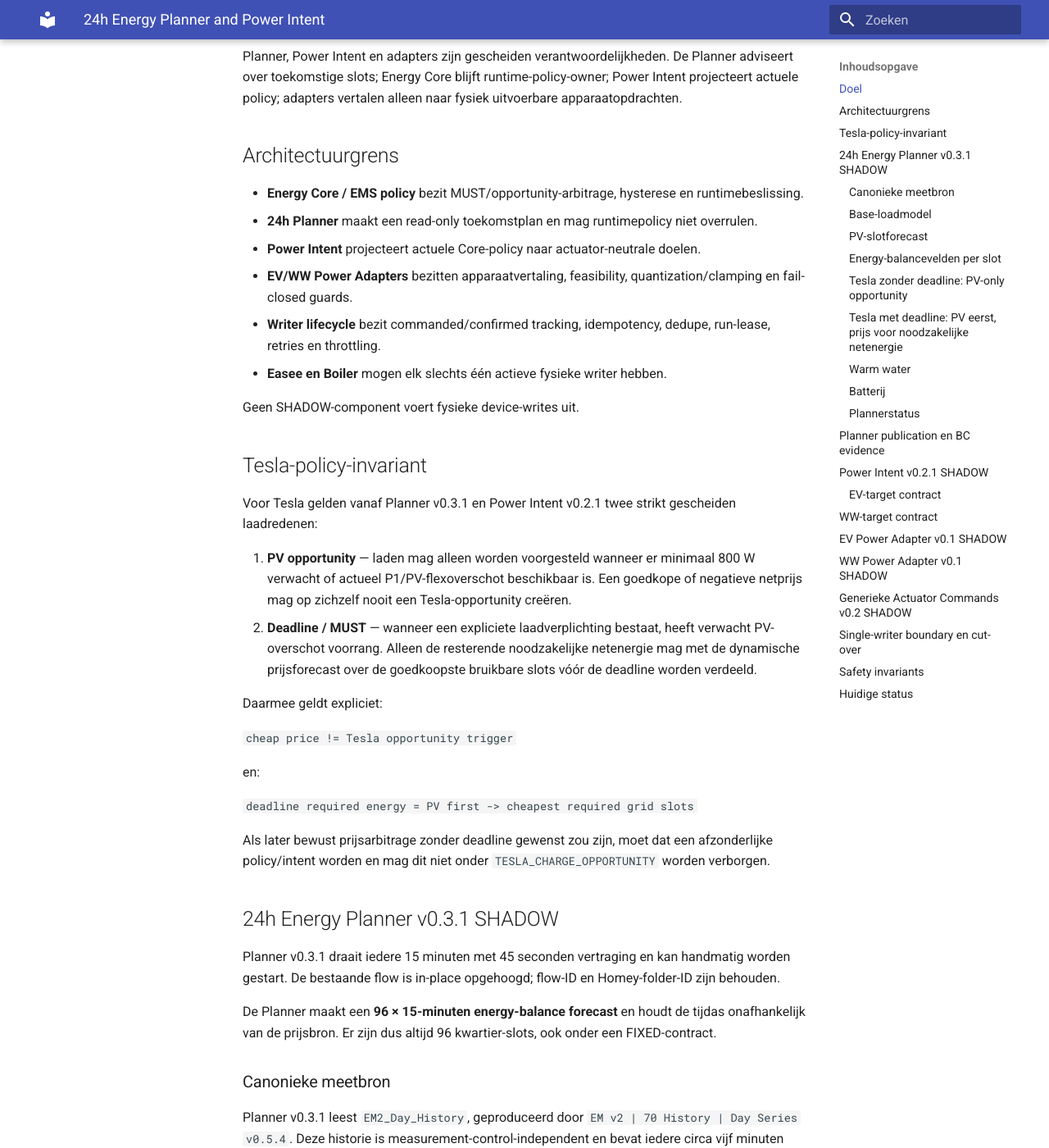
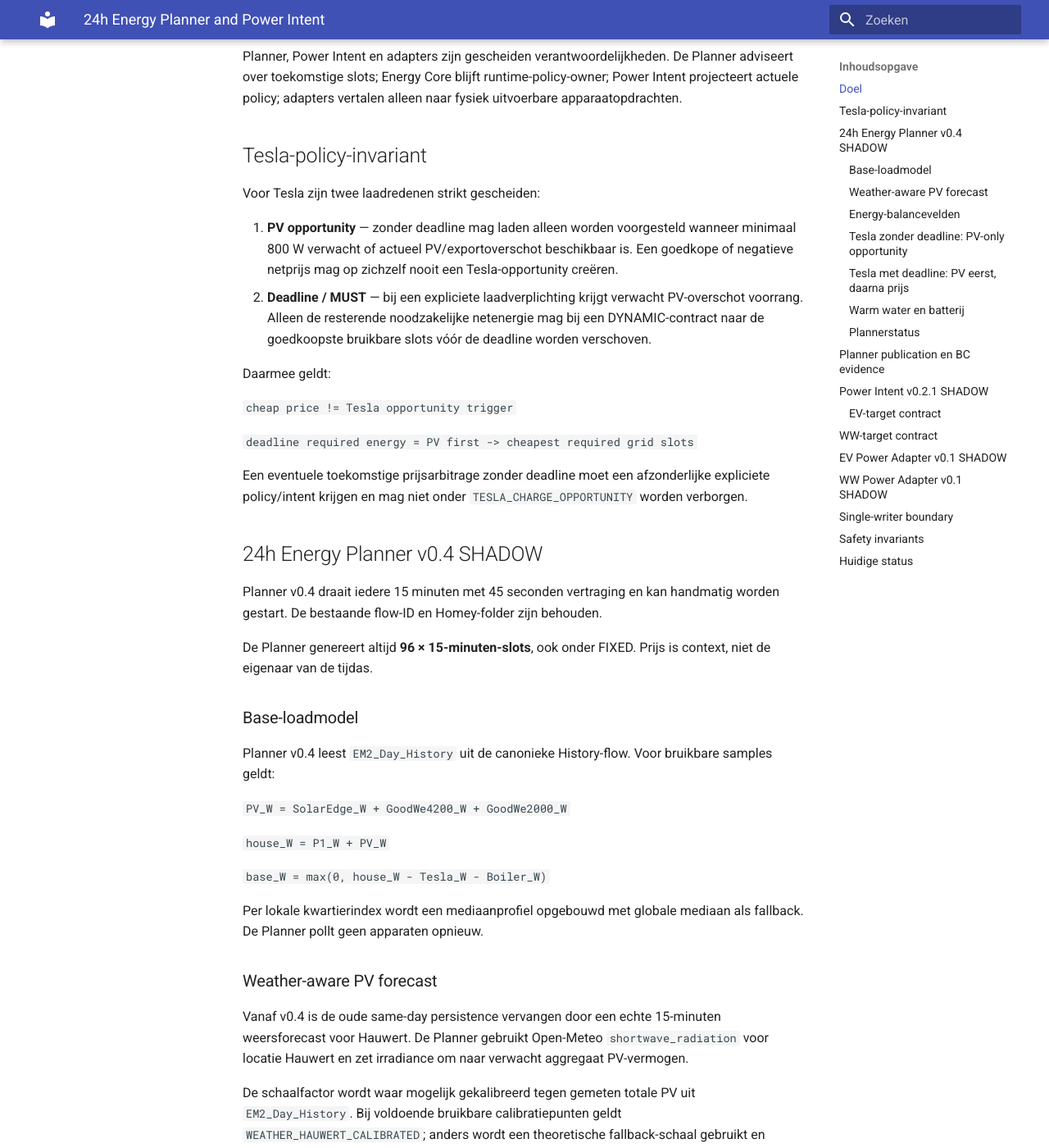
Before and after one commit to OnsKasteeltje/homey-energy-manual, an MkDocs documentation site: the page built from docs/software-architecture/components/planner-power-intent.md, in a window 1280 px wide and 1400 px high, scrolled down 399 px. Shown: the whole window at 82% size. Built offline with MkDocs 1.6.1 and Material for MkDocs 9.7.7, drawn with Linux system fonts in a browser that asks for light colours; some of the changed text lies outside the part shown.

Commit message:
docs: align Planner policy documentation with live v0.4

```diff
--- a/docs/software-architecture/components/planner-power-intent.md
+++ b/docs/software-architecture/components/planner-power-intent.md
@@ -5,7 +5,7 @@
 architecture_status: implemented-shadow
 last_verified: 2026-08-26
 sources:
-  - Homey Advanced Flow: EM v2 | 45 Planner | 24h Energy Plan v0.3.1 SHADOW
+  - Homey Advanced Flow: EM v2 | 45 Planner | 24h Energy Plan v0.4 SHADOW
   - Homey Advanced Flow: EM v2 | 46 Publish | Planner Shadow v0.1
   - Homey Advanced Flow: EM v2 | 20 Power Intent | P1 v0.2.1 SHADOW
   - Homey Advanced Flow: EM v2 | 60 Adapter | EV Power v0.1 SHADOW
@@ -19,131 +19,111 @@
 
 ## Doel
 
-Deze laag vertaalt de beschikbare energiecontext naar een 24-uurs SHADOW-plan en projecteert de actuele EMS-policy via Power Intent naar actuator-neutrale doelen. De kernarchitectuur is:
+Deze laag vertaalt meetdata, contractcontext en forecastdata naar een 24-uurs SHADOW-plan en projecteert de actuele EMS-policy via Power Intent naar actuator-neutrale doelen.
 
-`Measurements + contract context -> 24h Planner SHADOW -> advisory plan`
+`Measurements + forecasts + contract context -> 24h Planner SHADOW -> advisory plan`
 
 `EMS policy -> Power Intent -> EV_target_W / WW target -> EV/WW Power Adapter -> writer lifecycle -> Easee/Boiler`
 
 Planner, Power Intent en adapters zijn gescheiden verantwoordelijkheden. De Planner adviseert over toekomstige slots; Energy Core blijft runtime-policy-owner; Power Intent projecteert actuele policy; adapters vertalen alleen naar fysiek uitvoerbare apparaatopdrachten.
 
-## Architectuurgrens
-
-- **Energy Core / EMS policy** bezit MUST/opportunity-arbitrage, hysterese en runtimebeslissing.
-- **24h Planner** maakt een read-only toekomstplan en mag runtimepolicy niet overrulen.
-- **Power Intent** projecteert actuele Core-policy naar actuator-neutrale doelen.
-- **EV/WW Power Adapters** bezitten apparaatvertaling, feasibility, quantization/clamping en fail-closed guards.
-- **Writer lifecycle** bezit commanded/confirmed tracking, idempotency, dedupe, run-lease, retries en throttling.
-- **Easee en Boiler** mogen elk slechts één actieve fysieke writer hebben.
-
-Geen SHADOW-component voert fysieke device-writes uit.
-
 ## Tesla-policy-invariant
 
-Voor Tesla gelden vanaf Planner v0.3.1 en Power Intent v0.2.1 twee strikt gescheiden laadredenen:
+Voor Tesla zijn twee laadredenen strikt gescheiden:
 
-1. **PV opportunity** — laden mag alleen worden voorgesteld wanneer er minimaal 800 W verwacht of actueel P1/PV-flexoverschot beschikbaar is. Een goedkope of negatieve netprijs mag op zichzelf nooit een Tesla-opportunity creëren.
-2. **Deadline / MUST** — wanneer een expliciete laadverplichting bestaat, heeft verwacht PV-overschot voorrang. Alleen de resterende noodzakelijke netenergie mag met de dynamische prijsforecast over de goedkoopste bruikbare slots vóór de deadline worden verdeeld.
+1. **PV opportunity** — zonder deadline mag laden alleen worden voorgesteld wanneer minimaal 800 W verwacht of actueel PV/exportoverschot beschikbaar is. Een goedkope of negatieve netprijs mag op zichzelf nooit een Tesla-opportunity creëren.
+2. **Deadline / MUST** — bij een expliciete laadverplichting krijgt verwacht PV-overschot voorrang. Alleen de resterende noodzakelijke netenergie mag bij een DYNAMIC-contract naar de goedkoopste bruikbare slots vóór de deadline worden verschoven.
 
-Daarmee geldt expliciet:
+Daarmee geldt:
 
 `cheap price != Tesla opportunity trigger`
 
-en:
-
 `deadline required energy = PV first -> cheapest required grid slots`
 
-Als later bewust prijsarbitrage zonder deadline gewenst zou zijn, moet dat een afzonderlijke policy/intent worden en mag dit niet onder `TESLA_CHARGE_OPPORTUNITY` worden verborgen.
+Een eventuele toekomstige prijsarbitrage zonder deadline moet een afzonderlijke expliciete policy/intent krijgen en mag niet onder `TESLA_CHARGE_OPPORTUNITY` worden verborgen.
 
-## 24h Energy Planner v0.3.1 SHADOW
+## 24h Energy Planner v0.4 SHADOW
 
-Planner v0.3.1 draait iedere 15 minuten met 45 seconden vertraging en kan handmatig worden gestart. De bestaande flow is in-place opgehoogd; flow-ID en Homey-folder-ID zijn behouden.
+Planner v0.4 draait iedere 15 minuten met 45 seconden vertraging en kan handmatig worden gestart. De bestaande flow-ID en Homey-folder zijn behouden.
 
-De Planner maakt een **96 × 15-minuten energy-balance forecast** en houdt de tijdas onafhankelijk van de prijsbron. Er zijn dus altijd 96 kwartier-slots, ook onder een FIXED-contract.
-
-### Canonieke meetbron
-
-Planner v0.3.1 leest `EM2_Day_History`, geproduceerd door `EM v2 | 70 History | Day Series v0.5.4`. Deze historie is measurement-control-independent en bevat iedere circa vijf minuten onder meer directe P1, de drie PV-bronnen, Tesla-vermogen en boilervermogen.
-
-De Planner pollt hiervoor geen apparaten opnieuw en introduceert geen extra fysieke of netwerkafhankelijkheid in de control-laag.
+De Planner genereert altijd **96 × 15-minuten-slots**, ook onder FIXED. Prijs is context, niet de eigenaar van de tijdas.
 
 ### Base-loadmodel
 
-Voor iedere bruikbare historische sample geldt:
+Planner v0.4 leest `EM2_Day_History` uit de canonieke History-flow. Voor bruikbare samples geldt:
 
 `PV_W = SolarEdge_W + GoodWe4200_W + GoodWe2000_W`
 
-Met P1 positief = import en negatief = export:
-
 `house_W = P1_W + PV_W`
-
-De eerste benadering van niet-flexibele/base-load is:
 
 `base_W = max(0, house_W - Tesla_W - Boiler_W)`
 
-Per lokale kwartierindex wordt een mediaanprofiel opgebouwd. Bij onvoldoende kwartiersamples wordt de globale mediaan gebruikt. Kwaliteit wordt expliciet gepubliceerd als `CURRENT_DAY_QUARTER_PROFILE`, `GLOBAL_MEDIAN_FALLBACK` of `MISSING`.
+Per lokale kwartierindex wordt een mediaanprofiel opgebouwd met globale mediaan als fallback. De Planner pollt geen apparaten opnieuw.
 
-### PV-slotforecast
+### Weather-aware PV forecast
 
-V0.3.1 fabriceert bewust geen weerscurve. Alleen kwartieren met voldoende gemeten same-day PV-samples krijgen een `pvForecastW` op basis van de mediaan van dat lokale kwartier. Onbekende toekomstige kwartieren blijven `null`.
+Vanaf v0.4 is de oude same-day persistence vervangen door een echte 15-minuten weersforecast voor Hauwert. De Planner gebruikt Open-Meteo `shortwave_radiation` voor locatie Hauwert en zet irradiance om naar verwacht aggregaat PV-vermogen.
 
-De kwaliteit wordt gemarkeerd als `MEASURED_DAY_PERSISTENCE_LOW_CONFIDENCE` of `SUMMARY_ONLY`. Deze persistence-benadering is een tussenstap naar een echte weather-aware 15-minuten PV-forecast.
+De schaalfactor wordt waar mogelijk gekalibreerd tegen gemeten totale PV uit `EM2_Day_History`. Bij voldoende bruikbare calibratiepunten geldt `WEATHER_HAUWERT_CALIBRATED`; anders wordt een theoretische fallback-schaal gebruikt en gemarkeerd als `WEATHER_HAUWERT_THEORETICAL_SCALE`.
 
-### Energy-balancevelden per slot
+De forecastmetadata bevat provider, locatie, coördinaten, variabele, 15-minutenresolutie, retrievaltijd en calibratiepunten. V0.4 gebruikt dus geen day-persistence PV-forecast meer.
 
-Elk slot bevat waar mogelijk `baseLoadForecastW`, `pvForecastW`, `netBeforeFlexW`, `importBeforeFlexW`, `pvSurplusBeforeFlexW`, prijs/contextclassificatie, forecastkwaliteit en SHADOW-acties voor Tesla, warm water en batterij.
+### Energy-balancevelden
 
-Waar base-load en PV beide bekend zijn:
+Per slot worden waar mogelijk gepubliceerd:
+
+- `baseLoadForecastW`;
+- `pvForecastW`;
+- `netBeforeFlexW`;
+- `importBeforeFlexW`;
+- `pvSurplusBeforeFlexW`;
+- prijs/contextclassificatie;
+- forecastkwaliteit;
+- Tesla-, WW- en batterijactie in SHADOW.
 
 `netBeforeFlexW = baseLoadForecastW - pvForecastW`
 
-Positief betekent verwachte import vóór flex-loads; negatief betekent verwacht PV-overschot vóór flex-loads. `gridHeadroomW` blijft expliciet `null` totdat fasebewuste 3×25 A headroom werkelijk is gemodelleerd.
+Positief betekent verwachte import vóór flex-loads; negatief betekent verwacht PV-overschot. `gridHeadroomW` blijft `null` totdat fasebewuste 3×25 A headroom werkelijk is gemodelleerd.
 
 ### Tesla zonder deadline: PV-only opportunity
 
-Als geen deadline/MUST actief is, worden Tesla-opportunity-slots uitsluitend geselecteerd uit slots met:
+Als geen deadline/MUST actief is, worden alleen slots geselecteerd waarvoor:
 
 `pvSurplusBeforeFlexW >= 800 W`
 
-Deze slots krijgen `OPPORTUNITY_PV_ONLY` en worden op verwacht PV-overschot gerangschikt. De prijs van het slot beïnvloedt deze opportunityselectie niet.
+Deze krijgen `OPPORTUNITY_PV_ONLY` en worden op verwacht PV-overschot gerangschikt. Prijs beïnvloedt deze opportunityselectie niet.
 
-Als geen slot ten minste 800 W verwacht PV-overschot heeft, plant de Tesla-opportunitylaag geen laadslot — ook niet wanneer de dynamische prijs goedkoop of negatief is.
+Geen PV-overschot >= 800 W betekent: geen Tesla opportunity-slot, ook niet bij goedkope of negatieve prijzen.
 
-### Tesla met deadline: PV eerst, prijs voor noodzakelijke netenergie
+### Tesla met deadline: PV eerst, daarna prijs
 
-Bij een actieve Tesla-deadline met resterende kWh worden eerst alle slots vóór de deadline bekeken. Slots met minimaal 800 W verwacht PV-overschot krijgen voorrang. Daarna worden de overige noodzakelijke slots bij een DYNAMIC-contract op prijs gerangschikt; bij FIXED geldt tijd als resterende differentiator.
+Bij actieve deadline met resterende kWh worden eerst slots vóór de deadline met voldoende verwacht PV-overschot gerangschikt. Daarna worden resterende noodzakelijke slots bij DYNAMIC op laagste prijs gerangschikt; bij FIXED op tijd.
 
-De gepubliceerde policy is:
+De Planner publiceert hiervoor:
 
 `PV_SURPLUS_THEN_CHEAPEST_REQUIRED_GRID_SLOTS`
 
-De Planner verzint nog steeds geen Tesla-throughput per kwartier. `preferredSlots` zijn dus adviserende voorkeursvensters; de echte vermogensopdracht blijft verantwoordelijkheid van runtime EMS -> Power Intent -> EV Adapter.
+De Planner verzint nog geen Tesla-throughput per kwartier; `preferredSlots` blijven adviserend. Het echte vermogen blijft runtime EMS -> Power Intent -> EV Adapter.
 
-### Warm water
+### Warm water en batterij
 
-Voor warm water blijft de bestaande circa 1.9 kW boilerrepresentatie gebruikt om resterende fallbackminuten naar energie om te rekenen en vóór 19:00 te alloceren. Warmwaterpolicy staat los van de hierboven aangescherpte Tesla-opportunity-invariant.
-
-### Batterij
-
-De batterij blijft `THEORETICAL_ONLY_NO_SOC`. V0.3.1 heeft een betere energiebalansbasis, maar beschikt nog niet over werkelijk Victron/Pylontech SOC of commissioningconstraints. Er wordt geen fysieke batterijdispatch gegenereerd.
+Warm water gebruikt nog de bestaande circa 1.9 kW representatie voor planning vóór 19:00. De batterij blijft `THEORETICAL_ONLY_NO_SOC` totdat werkelijk Victron/Pylontech SOC en commissioningconstraints beschikbaar zijn.
 
 ### Plannerstatus
 
-V0.3.1 publiceert onder meer `BLOCKED_STATE_MISSING`, `DEGRADED_BASE_LOAD_HISTORY`, `DEGRADED_PRICE_CONTEXT`, `DEGRADED_PV_SLOT_FORECAST` en `READY_SHADOW_V0.3.1`.
+V0.4 publiceert onder meer `BLOCKED_STATE_MISSING`, `DEGRADED_BASE_LOAD_HISTORY`, `DEGRADED_PRICE_CONTEXT`, `DEGRADED_PV_WEATHER_FORECAST` en `READY_SHADOW_V0.4`.
 
 ## Planner publication en BC evidence
 
-`EM v2 | 46 Publish | Planner Shadow v0.1` publiceert het volledige SHADOW-plan als observability-only envelope naar `docs/data/energy-planner-shadow.json`. De publisher hardcodeert de Planner-versie niet zolang het safetycontract geldig blijft: `controlMode=SHADOW`, `readOnly=true`, `physicalWritePerformed=false`.
+`EM v2 | 46 Publish | Planner Shadow v0.1` publiceert het volledige SHADOW-plan als observability-only envelope naar `docs/data/energy-planner-shadow.json`. De publisher accepteert v0.4 zolang `controlMode=SHADOW`, `readOnly=true` en `physicalWritePerformed=false` blijven gelden.
 
-`EM v2 | 76 Evidence | BC Planner Intent Recorder v0.3` legt per kwartier onder meer base-loadforecast, PV-forecast, `netBeforeFlexW`, verwacht PV-overschot, prijs, gekozen Tesla/WW/batterij SHADOW-actie en actuele Power Intent targets vast. Hiermee ontstaat de basis voor `planned -> intent -> commanded -> actual -> financial result`.
+`EM v2 | 76 Evidence | BC Planner Intent Recorder v0.3` legt planner- en Power-Intent-evidence vast voor de closed-loop keten:
 
-De Evidence-flow had eerder `folder=null`; folderlocatie blijft een expliciete Homey-governancegate totdat aantoonbaar conform.
+`planned -> intent -> commanded -> actual -> financial result`
 
 ## Power Intent v0.2.1 SHADOW
 
-Power Intent wordt getriggerd door wijziging van `EM2_Public_State` en is idempotent per source revision. Voor geldige output moeten Public State revision, Core State revision, Decision sourceRevision en WW Control sourceRevision gelijk zijn.
-
-Bij mismatch is `valid=false`, `status=REVISION_MISMATCH` en het EV-doel fail-closed 0 W.
+Power Intent is idempotent per source revision en valideert revision alignment tussen Public State, State, Decision en WW Control. Bij mismatch is het EV-doel fail-closed 0 W.
 
 ### EV-target contract
 
@@ -151,50 +131,36 @@
 
 `target_W = remaining_kWh / hours_to_deadline * 1000`
 
-Bij `TESLA_CHARGE_OPPORTUNITY` geldt vanaf v0.2.1 uitsluitend:
+Bij `TESLA_CHARGE_OPPORTUNITY` geldt uitsluitend:
 
 - `flexExportBudgetW >= 800 W` -> `target_W = flexExportBudgetW`;
 - anders -> `target_W = 0`.
 
-Negatieve of goedkope prijs kan **geen** discretionary importtarget meer creëren voor `TESLA_CHARGE_OPPORTUNITY`. De output publiceert daarom `teslaOpportunityPolicy=PV_SURPLUS_ONLY` en `pricePolicy=DEADLINE_OPTIMIZATION_ONLY`.
+Negatieve of goedkope prijs kan geen discretionary importtarget meer creëren voor `TESLA_CHARGE_OPPORTUNITY`. De output publiceert `teslaOpportunityPolicy=PV_SURPLUS_ONLY` en `pricePolicy=DEADLINE_OPTIMIZATION_ONLY`.
 
 Power Intent converteert niet naar ampère; elektrische feasibility hoort bij de EV Power Adapter.
 
 ## WW-target contract
 
-De huidige Power Intent produceert WW nog binair:
-
-- `BOILER_ON -> target_on=true`
-- `BOILER_OFF -> target_on=false`
-- `HOLD -> target_on=null`
-
-`WW_target_W` blijft het toekomstige numerieke architectuurcontract. De adapter mag dit niet zelf uit policy verzinnen.
+WW is nog binair: `BOILER_ON -> true`, `BOILER_OFF -> false`, `HOLD -> null`. `WW_target_W` blijft het toekomstige numerieke architectuurcontract.
 
 ## EV Power Adapter v0.1 SHADOW
 
-De EV-adapter vertaalt uitsluitend `EV_target_W` naar een theoretisch uitvoerbare Easee-opdracht. De topologie is 3 fasen × 230 V, minimaal 6 A, maximaal de geconfigureerde veilige stroom met harde bovengrens 16 A, zonder automatische 1↔3-faseschakeling.
+De EV-adapter vertaalt uitsluitend `EV_target_W` naar een theoretisch uitvoerbare Easee-opdracht. De topologie is 3 fasen × 230 V, minimaal 6 A en maximaal de geconfigureerde veilige stroom met harde bovengrens 16 A.
 
 `theoretical_A = EV_target_W / (3 × 230)`
 
 `requested_A = floor(theoretical_A)`
 
-Onder 6 A wordt 0 A gevraagd. De adapter verhoogt nooit het upstream vermogensbudget, valideert revision/schema/freshness en blijft fail-closed. In SHADOW blijft `commanded_A=null` en worden geen Easee-writes uitgevoerd.
+Onder 6 A wordt 0 A gevraagd. De adapter verhoogt nooit het upstream vermogensbudget en blijft fail-closed. In SHADOW blijft `commanded_A=null` en worden geen Easee-writes uitgevoerd.
 
 ## WW Power Adapter v0.1 SHADOW
 
-De WW Power Adapter accepteert uitsluitend upstream WW-intent en introduceert geen prijs-, opportunity- of deadlinepolicy. `target_on=true/false/null` wordt deterministisch vertaald naar ON/OFF/HOLD shadow command. HOLD blijft semantisch verschillend van OFF.
+De WW Power Adapter accepteert uitsluitend upstream WW-intent en introduceert geen eigen prijs-, opportunity- of deadlinepolicy. `target_on=true/false/null` wordt deterministisch vertaald naar ON/OFF/HOLD shadow command.
 
-De bestaande boilerwriter blijft fysieke eigenaar totdat validation en atomic cut-over zijn geslaagd.
+## Single-writer boundary
 
-## Generieke Actuator Commands v0.2 SHADOW
-
-Actuator Commands accepteert de overgangsschema's van Power Intent, publiceert `EM2_ACTUATOR_COMMANDS_V0.2` en dedupliceert op source revision én input schema. EV- en WW-apparaatvertaling worden aan hun eigen Power Adapters gedelegeerd.
-
-## Single-writer boundary en cut-over
-
-Een fysieke writer mag pas worden geactiveerd via gecontroleerde atomic cut-over waarbij de bestaande productiewriter wordt uitgefaseerd. Vereisten zijn bewezen revision/schema alignment, freshness/fail-closed, mapping/feasibility, dedupe/idempotency, geen dubbele writes/history/notificaties en een bewezen rollbackpad.
-
-Nooit mogen twee fysieke writers gelijktijdig dezelfde actuator sturen.
+Een fysieke writer mag pas via gecontroleerde atomic cut-over worden geactiveerd nadat revision/schema alignment, freshness/fail-closed, mapping/feasibility, dedupe/idempotency en rollback zijn bewezen. Nooit mogen twee fysieke writers dezelfde actuator tegelijk sturen.
 
 ## Safety invariants
 
@@ -202,9 +168,8 @@
 - Tesla opportunity is uitsluitend PV/exportbudgetgedreven;
 - goedkope of negatieve prijs mag nooit zelfstandig Tesla opportunity charging starten;
 - prijsoptimalisatie voor Tesla hoort alleen binnen deadline/MUST-planning;
-- onbekende forecastdata blijft onbekend/null en wordt niet gefabriceerd;
-- prijs is context, niet de eigenaar van de 24h tijdas;
-- fasebewuste grid-headroom wordt pas gebruikt wanneer die werkelijk gemodelleerd is;
+- forecastbron en kwaliteit worden expliciet gepubliceerd;
+- fasebewuste grid-headroom wordt pas gebruikt wanneer werkelijk gemodelleerd;
 - adapters verhogen nooit upstream vermogensbudget;
 - requested, commanded en confirmed blijven gescheiden;
 - één fysieke writer per actuator na cut-over.
@@ -213,9 +178,9 @@
 
 | Onderdeel | Status |
 |---|---|
-| 24h Planner v0.3.1 | ACTIVE SHADOW; 96×15-min energy axis; Tesla PV-only opportunity |
-| Base-load forecast | ACTIVE SHADOW; current-day quarter profile/global median fallback |
-| PV slot forecast | ACTIVE SHADOW; measured-day persistence, low confidence; unknown = null |
+| 24h Planner v0.4 | ACTIVE SHADOW; weather-aware Hauwert PV forecast |
+| Base-load forecast | ACTIVE SHADOW; quarter profile/global median fallback |
+| PV forecast | ACTIVE SHADOW; Open-Meteo shortwave radiation + measured PV calibration |
 | Tesla opportunity policy | PV_SURPLUS_ONLY; minimum 800 W |
 | Tesla deadline price policy | PV first; cheapest required grid slots second |
 | Phase-aware grid headroom | NOT MODELED |
@@ -227,6 +192,5 @@
 | WW_target_W | ARCHITECTUURCONTRACT / nog niet numeriek geproduceerd |
 | EV Power Adapter v0.1 | ACTIVE SHADOW |
 | WW Power Adapter v0.1 | ACTIVE SHADOW |
-| EV fysieke writer via nieuwe adapterketen | NIET ACTIEF |
-| WW fysieke writer via nieuwe adapterketen | NIET ACTIEF |
+| EV/WW fysieke writers via nieuwe adapterketen | NIET ACTIEF |
 | Victron fysieke writer | NIET ACTIEF |
```
